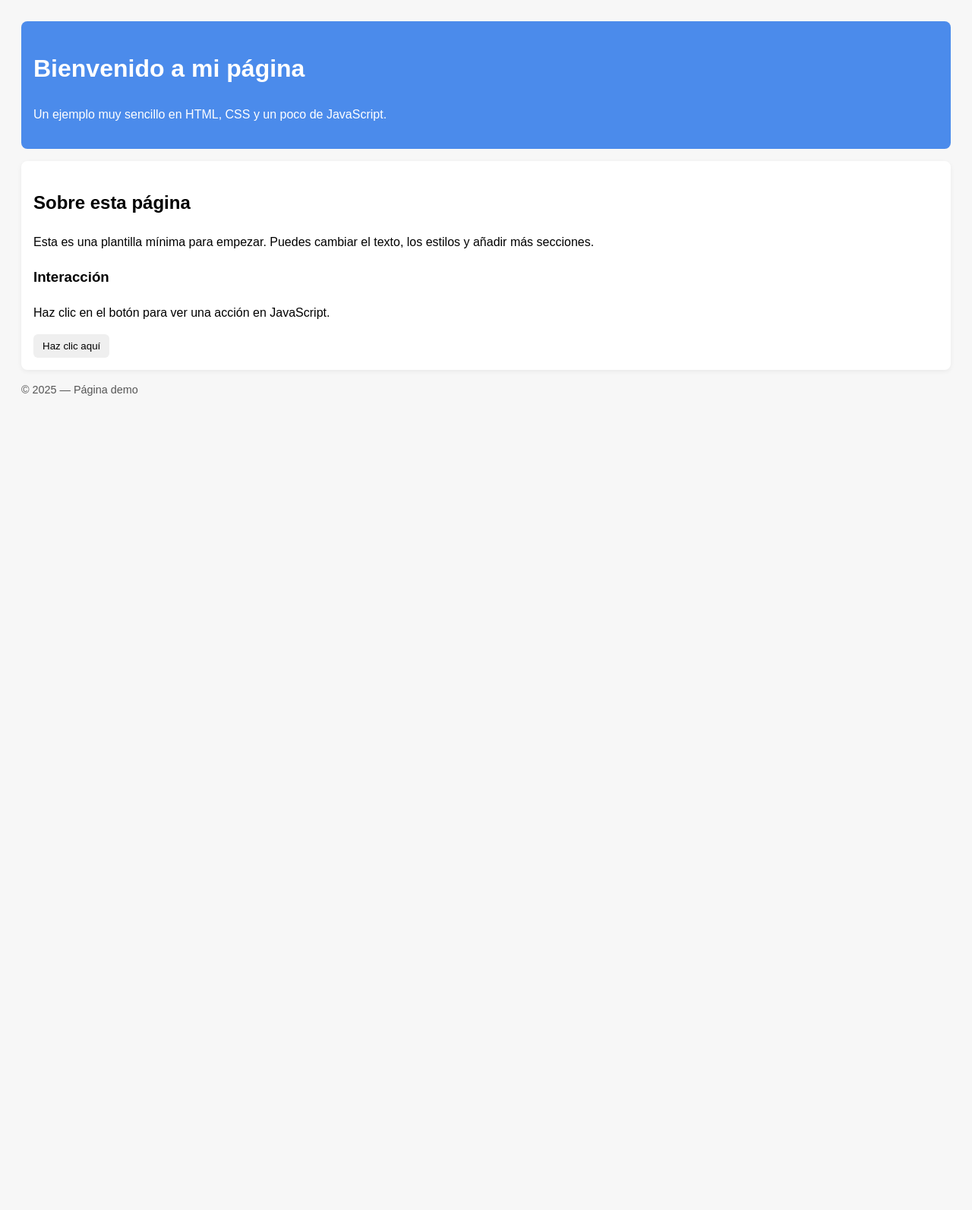
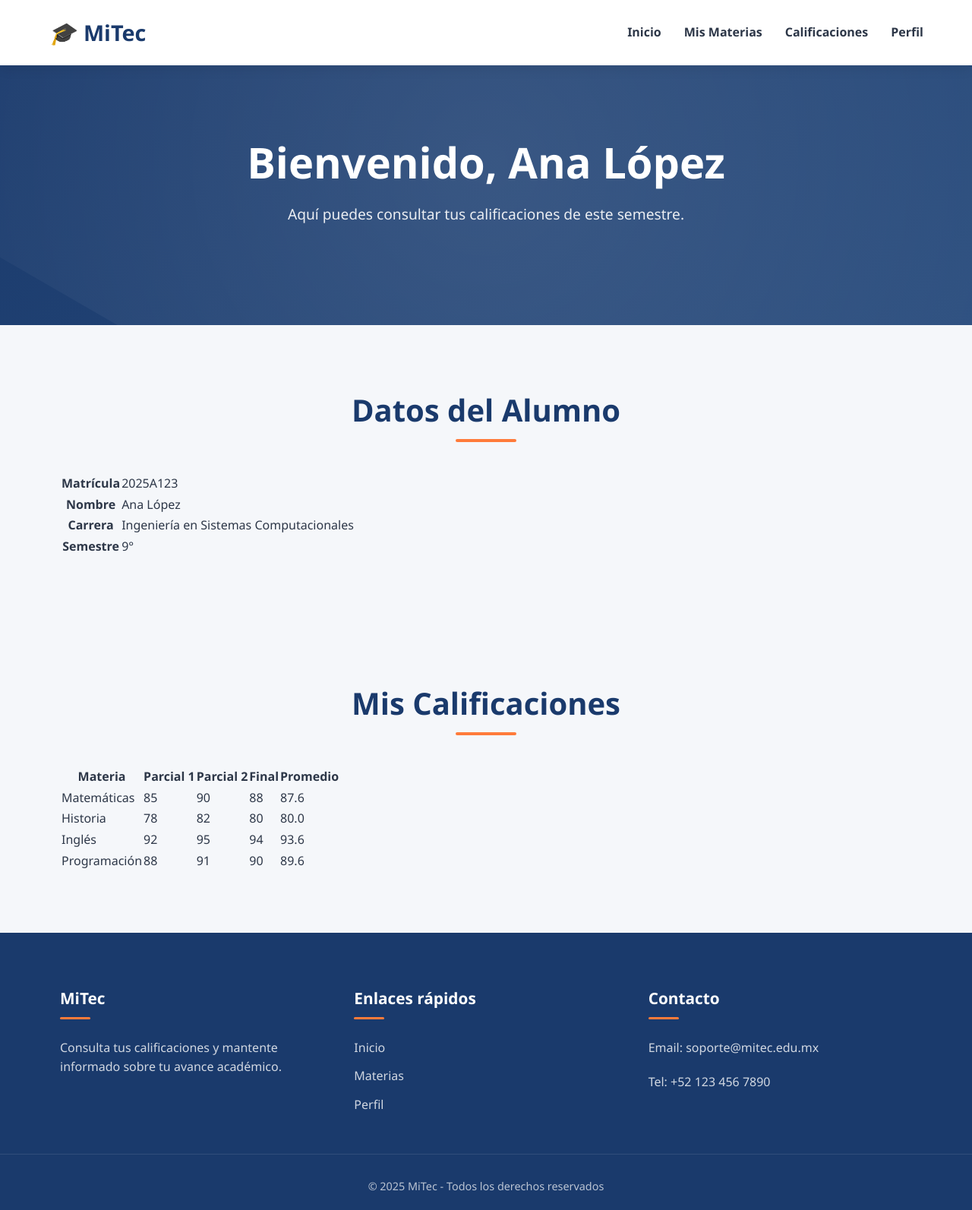
Before and after one commit to KarlitaBalderas/MiTec, a plain HTML site: page servicios/SCE.html in a window 1280 px wide. Shown: the whole page at 76% size. Before the commit the page ends 800 px from the top, so only its background shows below. Drawn offline with Linux system fonts and the light colour scheme.

Commit message:
agrege cambios en codigo SCE

```diff
--- a/servicios/SCE.html
+++ b/servicios/SCE.html
@@ -1,46 +1,146 @@
-<!doctype html>
+<!DOCTYPE html>
 <html lang="es">
 <head>
-  <meta charset="utf-8" />
-  <meta name="viewport" content="width=device-width,initial-scale=1" />
-  <title>Mi página sencilla</title>
-  <style>
-    /* Estilos minimalistas */
-    body { font-family: Arial, sans-serif; line-height: 1.6; padding: 20px; background:#f7f7f7; }
-    header { background:#4b8beb; color:white; padding:16px; border-radius:8px; }
-    main { margin-top:16px; background:white; padding:16px; border-radius:8px; box-shadow: 0 2px 6px rgba(0,0,0,0.06); }
-    button { padding:8px 12px; border:none; border-radius:6px; cursor:pointer; }
-    footer { margin-top:12px; color:#555; font-size:0.9rem; }
-  </style>
+  <meta charset="UTF-8">
+  <meta name="viewport" content="width=device-width, initial-scale=1.0">
+  <title>Calificaciones del Alumno</title>
+  <!-- Enlace al CSS en la raíz -->
+  <link rel="stylesheet" href="../styles.css">
 </head>
 <body>
-
+  <!-- Header -->
   <header>
-    <h1>Bienvenido a mi página</h1>
-    <p>Un ejemplo muy sencillo en HTML, CSS y un poco de JavaScript.</p>
+    <div class="container header-content">
+      <div class="logo">
+        <i>🎓</i> MiTec
+      </div>
+      <nav>
+        <ul>
+          <li><a href="../index.html">Inicio</a></li>
+          <li><a href="#">Mis Materias</a></li>
+          <li><a href="#">Calificaciones</a></li>
+          <li><a href="#">Perfil</a></li>
+        </ul>
+      </nav>
+      <div class="mobile-menu">☰</div>
+    </div>
   </header>
 
-  <main>
-    <h2>Sobre esta página</h2>
-    <p>Esta es una plantilla mínima para empezar. Puedes cambiar el texto, los estilos y añadir más secciones.</p>
+  <!-- Hero -->
+  <section class="hero">
+    <div class="hero-content">
+      <h1>Bienvenido, <span id="nombre-alumno">Ana López</span></h1>
+      <p>Aquí puedes consultar tus calificaciones de este semestre.</p>
+    </div>
+  </section>
 
-    <h3>Interacción</h3>
-    <p id="mensaje">Haz clic en el botón para ver una acción en JavaScript.</p>
-    <button id="miBoton">Haz clic aquí</button>
-  </main>
+  <!-- Datos del Alumno -->
+  <section>
+    <div class="container">
+      <div class="section-title">
+        <h2>Datos del Alumno</h2>
+      </div>
+      <div class="table-container">
+        <table class="grades-table">
+          <tbody>
+            <tr>
+              <th>Matrícula</th>
+              <td>2025A123</td>
+            </tr>
+            <tr>
+              <th>Nombre</th>
+              <td>Ana López</td>
+            </tr>
+            <tr>
+              <th>Carrera</th>
+              <td>Ingeniería en Sistemas Computacionales</td>
+            </tr>
+            <tr>
+              <th>Semestre</th>
+              <td>9°</td>
+            </tr>
+          </tbody>
+        </table>
+      </div>
+    </div>
+  </section>
 
+  <!-- Calificaciones -->
+  <section id="tabla">
+    <div class="container">
+      <div class="section-title">
+        <h2>Mis Calificaciones</h2>
+      </div>
+      <div class="table-container">
+        <table class="grades-table">
+          <thead>
+            <tr>
+              <th>Materia</th>
+              <th>Parcial 1</th>
+              <th>Parcial 2</th>
+              <th>Final</th>
+              <th>Promedio</th>
+            </tr>
+          </thead>
+          <tbody>
+            <tr>
+              <td>Matemáticas</td>
+              <td>85</td>
+              <td>90</td>
+              <td>88</td>
+              <td>87.6</td>
+            </tr>
+            <tr>
+              <td>Historia</td>
+              <td>78</td>
+              <td>82</td>
+              <td>80</td>
+              <td>80.0</td>
+            </tr>
+            <tr>
+              <td>Inglés</td>
+              <td>92</td>
+              <td>95</td>
+              <td>94</td>
+              <td>93.6</td>
+            </tr>
+            <tr>
+              <td>Programación</td>
+              <td>88</td>
+              <td>91</td>
+              <td>90</td>
+              <td>89.6</td>
+            </tr>
+          </tbody>
+        </table>
+      </div>
+    </div>
+  </section>
+
+  <!-- Footer -->
   <footer>
-    <p>© 2025 — Página demo</p>
+    <div class="container footer-content">
+      <div class="footer-column">
+        <h3>MiTec</h3>
+        <p>Consulta tus calificaciones y mantente informado sobre tu avance académico.</p>
+      </div>
+      <div class="footer-column">
+        <h3>Enlaces rápidos</h3>
+        <ul>
+          <li><a href="../index.html">Inicio</a></li>
+          <li><a href="#">Materias</a></li>
+          <li><a href="#">Perfil</a></li>
+        </ul>
+      </div>
+      <div class="footer-column">
+        <h3>Contacto</h3>
+        <p>Email: soporte@mitec.edu.mx</p>
+        <p>Tel: +52 123 456 7890</p>
+      </div>
+    </div>
+    <div class="copyright">
+      © 2025 MiTec - Todos los derechos reservados
+    </div>
   </footer>
-
-  <script>
-    // JavaScript simple: cambia el texto cuando se clickea el botón
-    document.getElementById('miBoton').addEventListener('click', function() {
-      const p = document.getElementById('mensaje');
-      const hora = new Date().toLocaleTimeString();
-      p.textContent = '¡Botón clickeado a las ' + hora + '! Puedes modificar este comportamiento.';
-    });
-  </script>
-
 </body>
 </html>
```
Also changed, not shown: servicios/moodle.html (added, +249 -0 lines).
